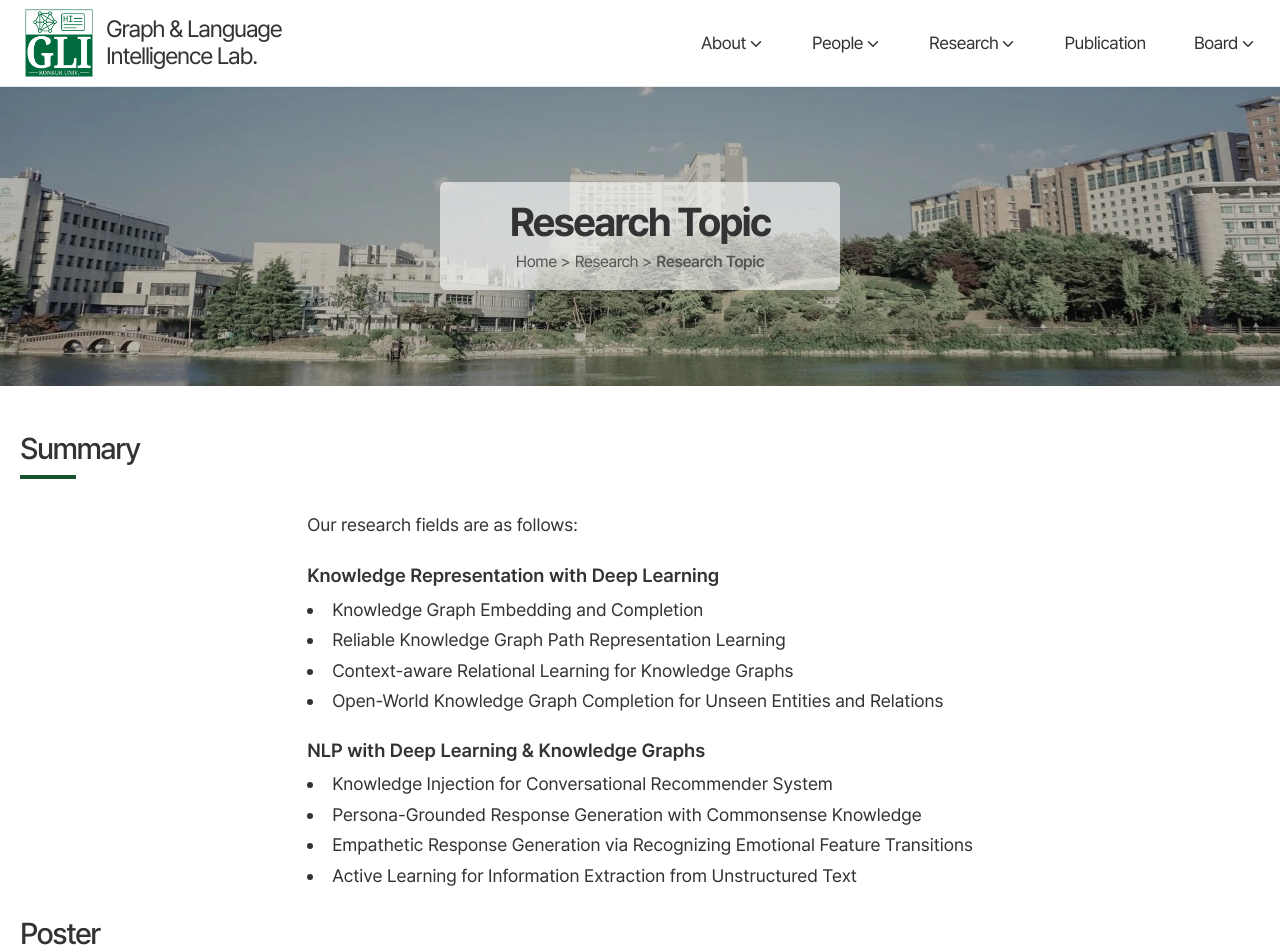
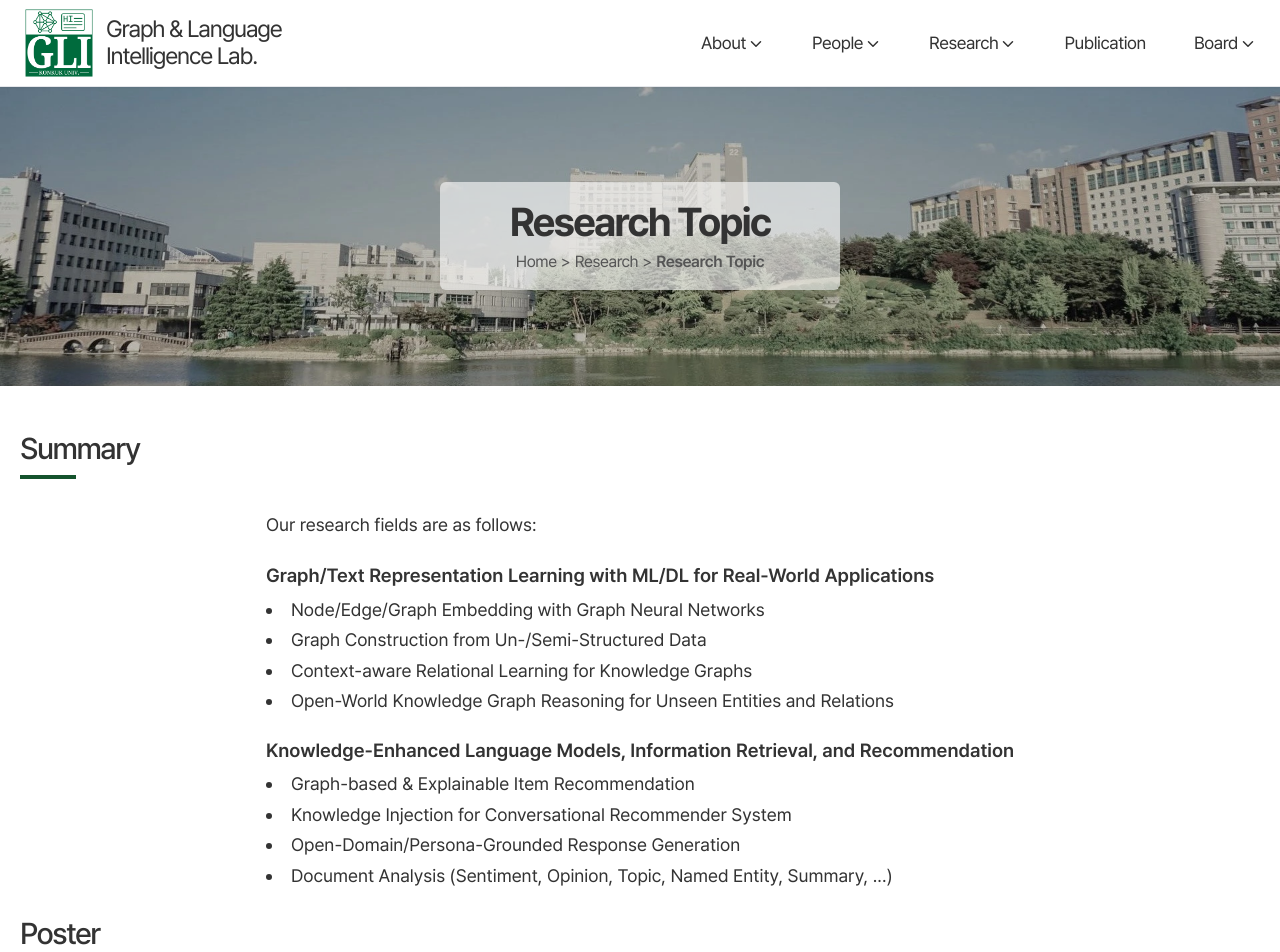
Before and after one commit to GLI-Lab/GLI-Lab, a Next.js app: page /research/topic in a window 1280 px wide. Shown: the top 952 px of the page. Built offline with nearby package versions, Linux system fonts and the light colour scheme.

Commit message:
Update Research Topics

```diff
--- a/next.config.mjs
+++ b/next.config.mjs
@@ -1,10 +1,15 @@
 const nextConfig = {
+    // https://nextjs.org/docs/app/api-reference/next-config-js/rewrites#rewriting-to-an-external-url
+    // trailingSlash를 하지 않으면, http://203.252.149.219:3000/jupyterlite -> http://203.252.149.219:3000/style.css 로 불러오게 됨
+    // trailingSlash를 하면       , http://203.252.149.219:3000/jupyterlite -> http://203.252.149.219:3000/jupyterlite/ -> http://203.252.149.219:3000/jupyterlite/style.css 로 불러오게 됨
+    trailingSlash: true,
     reactStrictMode: true,
     async redirects() {
+        console.log('Redirect called');
         return [
             {
-                source: '/about', // 리디렉션을 시작할 경로
-                destination: '/about/introduction', // 리디렉션할 목적지 경로
+                source: '/about',
+                destination: '/about/introduction',
                 permanent: true,
             },
             {
@@ -14,6 +19,11 @@ const nextConfig = {
             },
             {
                 source: '/people/professor',
+                destination: 'https://bkoh509.github.io/',
+                permanent: true,
+            },
+            {
+                source: '/publication',
                 destination: 'https://bkoh509.github.io/',
                 permanent: true,
             },
@@ -29,6 +39,25 @@ const nextConfig = {
             },
         ];
     },
+    async rewrites() {
+        console.log('Rewrite called');
+        return [
+            // {
+            //     source: '/people/professor/:path*',
+            //     destination: 'https://bkoh509.github.io/:path*',
+            // },
+            {
+                source: '/test/:path*',
+                destination: 'https://bkoh509.github.io/:path*',
+            },
+            {
+                source: '/jupyterlite/:slug',
+                destination: 'https://gli-lab.github.io/jupyterlite/:slug',
+                basePath: false,
+                locale: false,
+            },
+        ];
+    },
 };
 
 export default nextConfig;
--- a/src/app/research/topic/page.tsx
+++ b/src/app/research/topic/page.tsx
@@ -3,6 +3,9 @@ import Image from "next/image";
 
 import {getMetadata} from "@/lib/GetMetadata";
 import { SubCover } from "@/components/Covers";
+
+// import Head from 'next/head';
+// import ResearchTopics from "@/components/Tooltip";
 
 
 export const generateMetadata = async (): Promise<Metadata> => {
@@ -30,29 +33,30 @@ export default function Page() {
                         </p>
                         <div>
                             <p className="text-accent mb-2">
-                                Knowledge Representation with Deep Learning
+                                Graph/Text Representation Learning with ML/DL for Real-World Applications
                             </p>
                             <ul className="list-inside list-disc space-y-2">
-                                <li>Knowledge Graph Embedding and Completion</li>
-                                <li>Reliable Knowledge Graph Path Representation Learning</li>
+                                <li>Node/Edge/Graph Embedding with Graph Neural Networks</li>
+                                <li>Graph Construction from Un-/Semi-Structured Data</li>
                                 <li>Context-aware Relational Learning for Knowledge Graphs</li>
-                                <li>Open-World Knowledge Graph Completion for Unseen Entities and Relations</li>
+                                <li>Open-World Knowledge Graph Reasoning for Unseen Entities and Relations</li>
                             </ul>
                         </div>
                         <div>
                             <p className="text-accent mb-2">
-                                NLP with Deep Learning & Knowledge Graphs
+                                Knowledge-Enhanced Language Models, Information Retrieval, and Recommendation
                             </p>
                             <ul className="list-inside list-disc space-y-2">
+                                <li>Graph-based & Explainable Item Recommendation</li>
                                 <li>Knowledge Injection for Conversational Recommender System</li>
-                                <li>Persona-Grounded Response Generation with Commonsense Knowledge</li>
-                                <li>Empathetic Response Generation via Recognizing Emotional Feature Transitions
-                                </li>
-                                <li>Active Learning for Information Extraction from Unstructured Text</li>
+                                <li>Open-Domain/Persona-Grounded Response Generation</li>
+                                <li>Document Analysis (Sentiment, Opinion, Topic, Named Entity, Summary, ...)</li>
                             </ul>
                         </div>
                     </div>
                 </div>
+
+                {/*<ResearchTopics/>*/}
 
                 <p className="text-header">Poster</p>
                 <div className="w-14 border-b-4 border-green-900 mt-1 mb-8"></div>
```
Also changed, not shown: package.json (+4 -4 lines), 1 other file (tests, documents, lock files or other folders).
